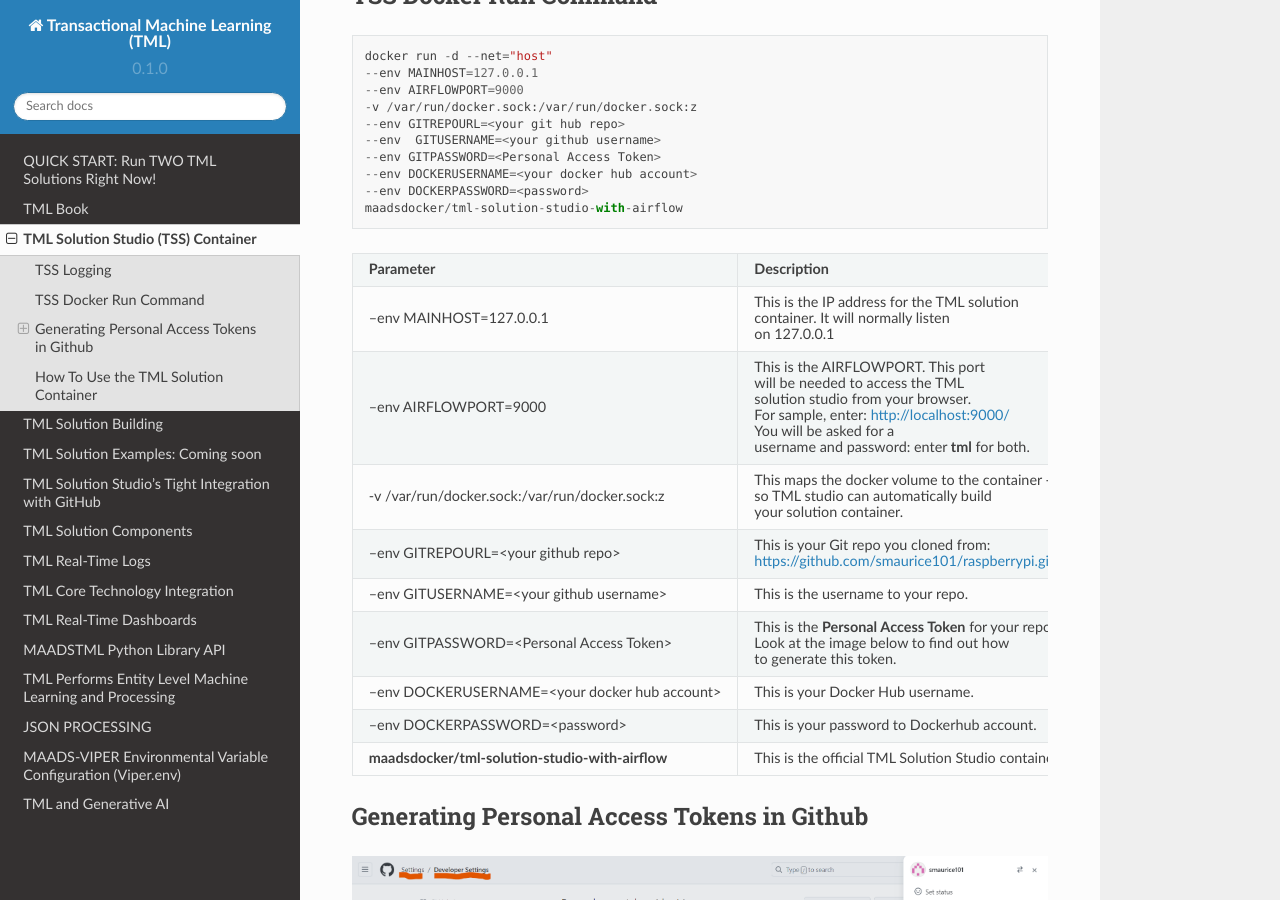
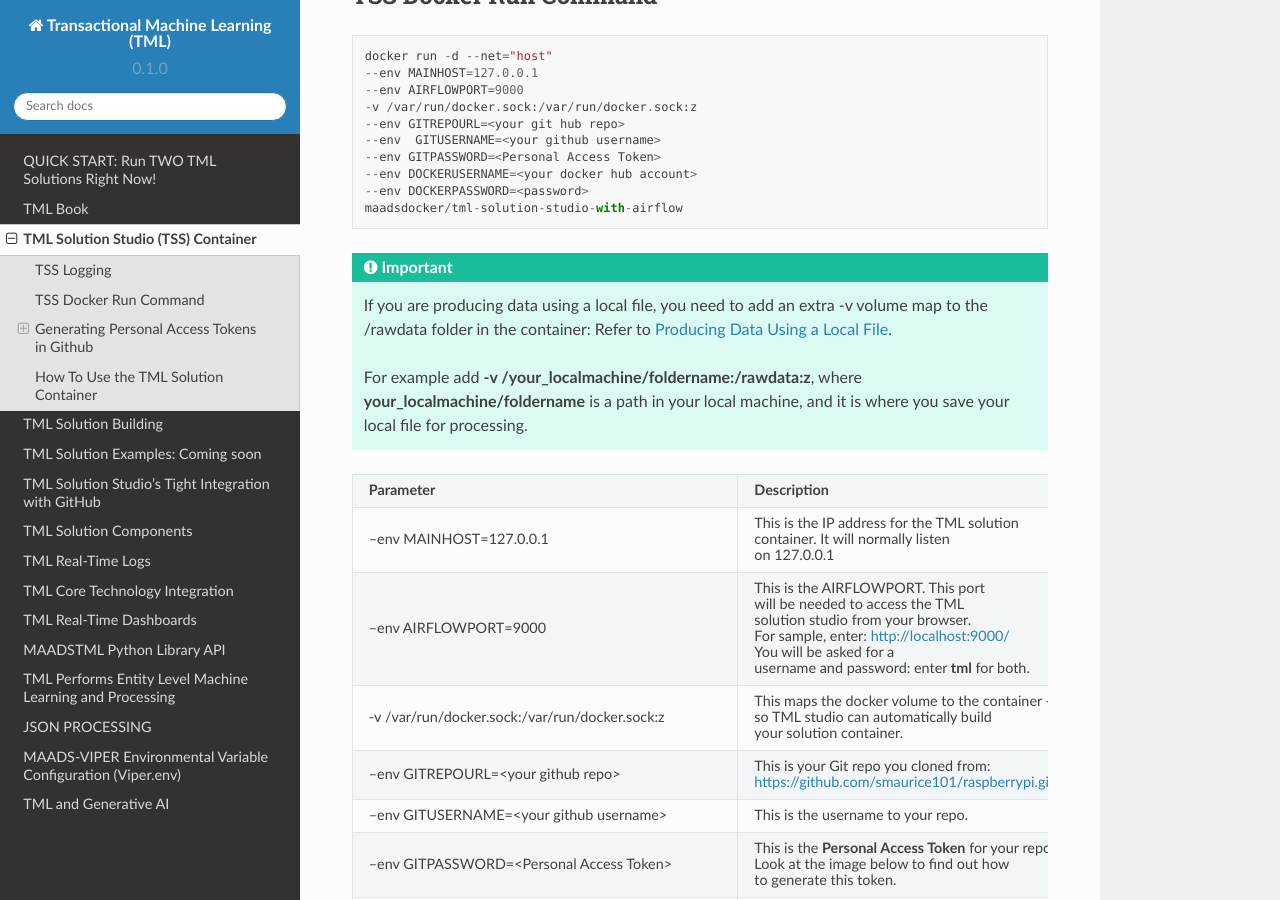
Before and after one commit to smaurice101/readthedocs, a Sphinx documentation site: the page built from docs/source/docker.rst, in a window 1280 px wide and 900 px high, scrolled down 1722 px. Built offline with Sphinx 7.4.7 and the Read the Docs theme 2.0.0, drawn with Linux system fonts in a browser that asks for light colours.

Commit message:
Update docker.rst

```diff
--- a/docs/source/docker.rst
+++ b/docs/source/docker.rst
@@ -53,6 +53,13 @@
    --env DOCKERUSERNAME=<your docker hub account>
    --env DOCKERPASSWORD=<password>
    maadsdocker/tml-solution-studio-with-airflow
+
+.. important::
+   If you are producing data using a local file, you need to add an extra -v volume map to the /rawdata folder in the container: Refer to :ref:`Producing Data
+   Using a Local File`.
+
+   For example add **-v /your_localmachine/foldername:/rawdata:z**, where **your_localmachine/foldername** is a path in your local machine, and it is where you
+   save your local file for processing.
 
 .. list-table::
 
```
